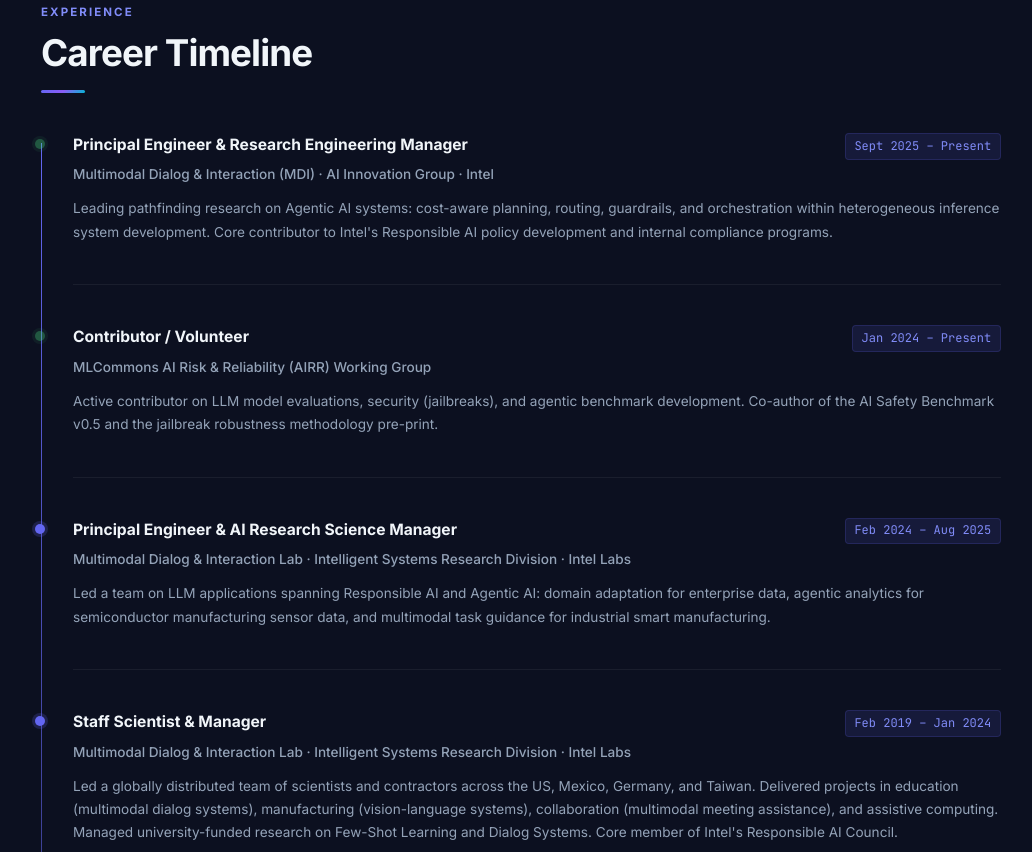
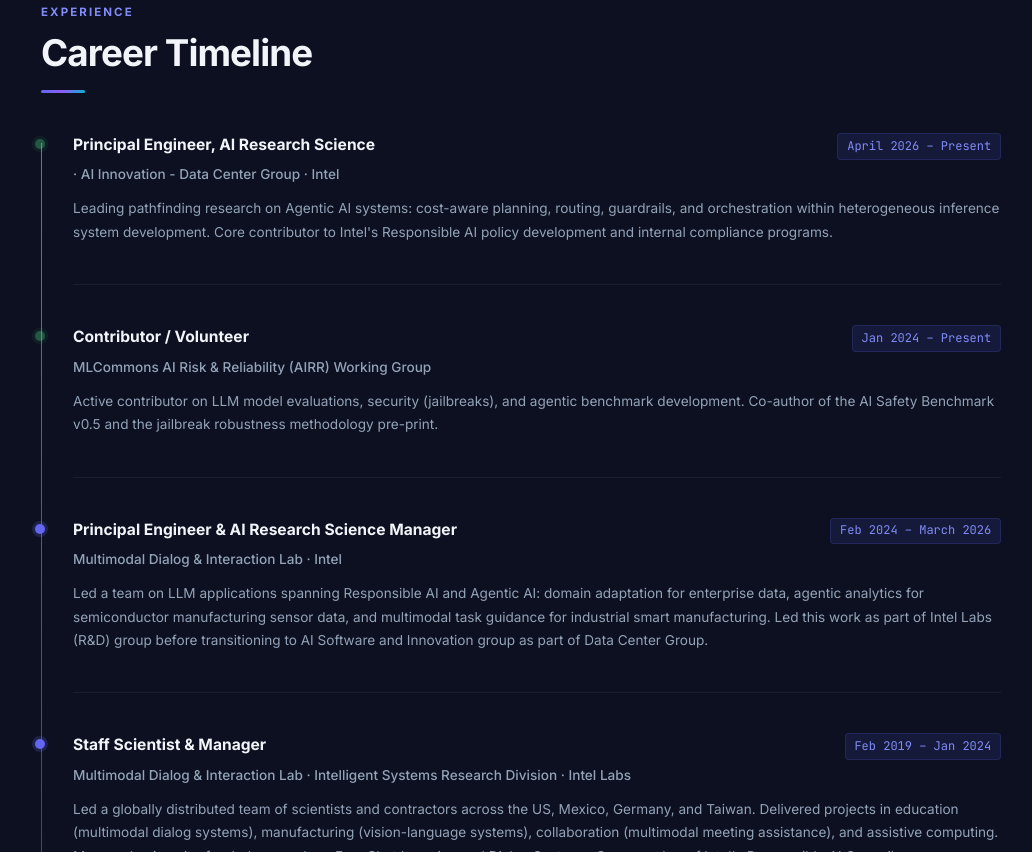
Before and after one commit to sauravsahay/sauravsahay.github.io, a plain HTML site: page index.html in a window 1280 px wide. Shown: the part 2313-3165 px from the top of the page, without its empty margins (119-1151 px from the left). Drawn offline with Linux system fonts and the light colour scheme.

Commit message:
Update index.html
added recent job related update information

```diff
--- a/index.html
+++ b/index.html
@@ -4,7 +4,7 @@
   <meta charset="UTF-8">
   <meta name="viewport" content="width=device-width, initial-scale=1.0">
   <title>Saurav Sahay — AI Research Scientist &amp; Leader</title>
-  <meta name="description" content="Principal AI Research Scientist &amp; Engineering Manager at Intel. Specializing in AI Safety, Responsible AI, Agentic AI Systems, and Conversational AI. Ph.D. Georgia Tech. 14+ years experience.">
+  <meta name="description" content="Principal Engineer, AI Research Science at Intel. Specializing in AI Safety, Responsible AI, Agentic AI Systems, and Conversational AI. Ph.D. Georgia Tech. 14+ years experience.">
   <meta property="og:title" content="Saurav Sahay — AI Research Scientist &amp; Leader">
   <meta property="og:description" content="Principal AI Research Scientist at Intel. AI Safety, Agentic AI, Conversational AI. Ph.D. Georgia Tech.">
   <meta property="og:type" content="website">
@@ -490,8 +490,8 @@
     <h2 class="sec-title">Building AI that is powerful <em>and</em> trustworthy</h2>
     <div class="rule"></div>
     <p class="sec-desc" style="max-width:740px; margin-bottom:2rem;">
-      I am a Principal Engineer and Research Engineering Manager at Intel's AI Innovation Group,
-      where I lead research across two interconnected frontiers: <strong>Agentic AI systems</strong> —
+      I am a Principal Engineer at Intel's AI Innovation Group,
+      where I lead research and innovation across two interconnected frontiers: <strong>Agentic AI systems</strong> —
       including cost-aware planning, routing, and orchestration for heterogeneous inference environments —
       and <strong>AI Safety</strong>, with active published research on <strong>efficient guardrail systems</strong>
       that make safe, responsible LLM deployment practical at scale. I also contribute to Intel's
@@ -562,10 +562,10 @@
       <div class="tl-item">
         <div class="tl-dot active"></div>
         <div class="tl-head">
-          <span class="tl-role">Principal Engineer &amp; Research Engineering Manager</span>
-          <span class="tl-date">Sept 2025 – Present</span>
+          <span class="tl-role">Principal Engineer, AI Research Science </span>
+          <span class="tl-date">April 2026 – Present</span>
         </div>
-        <div class="tl-org">Multimodal Dialog &amp; Interaction (MDI) · AI Innovation Group · Intel</div>
+        <div class="tl-org">· AI Innovation - Data Center Group · Intel</div>
         <p class="tl-desc">Leading pathfinding research on Agentic AI systems: cost-aware planning, routing, guardrails, and orchestration within heterogeneous inference system development. Core contributor to Intel's Responsible AI policy development and internal compliance programs.</p>
       </div>
 
@@ -583,10 +583,10 @@
         <div class="tl-dot"></div>
         <div class="tl-head">
           <span class="tl-role">Principal Engineer &amp; AI Research Science Manager</span>
-          <span class="tl-date">Feb 2024 – Aug 2025</span>
+          <span class="tl-date">Feb 2024 – March 2026</span>
         </div>
-        <div class="tl-org">Multimodal Dialog &amp; Interaction Lab · Intelligent Systems Research Division · Intel Labs</div>
-        <p class="tl-desc">Led a team on LLM applications spanning Responsible AI and Agentic AI: domain adaptation for enterprise data, agentic analytics for semiconductor manufacturing sensor data, and multimodal task guidance for industrial smart manufacturing.</p>
+        <div class="tl-org">Multimodal Dialog &amp; Interaction Lab · Intel </div>
+        <p class="tl-desc">Led a team on LLM applications spanning Responsible AI and Agentic AI: domain adaptation for enterprise data, agentic analytics for semiconductor manufacturing sensor data, and multimodal task guidance for industrial smart manufacturing. Led this work as part of Intel Labs (R&D) group before transitioning to AI Software and Innovation group as part of Data Center Group.</p>
       </div>
 
       <div class="tl-item">
```
